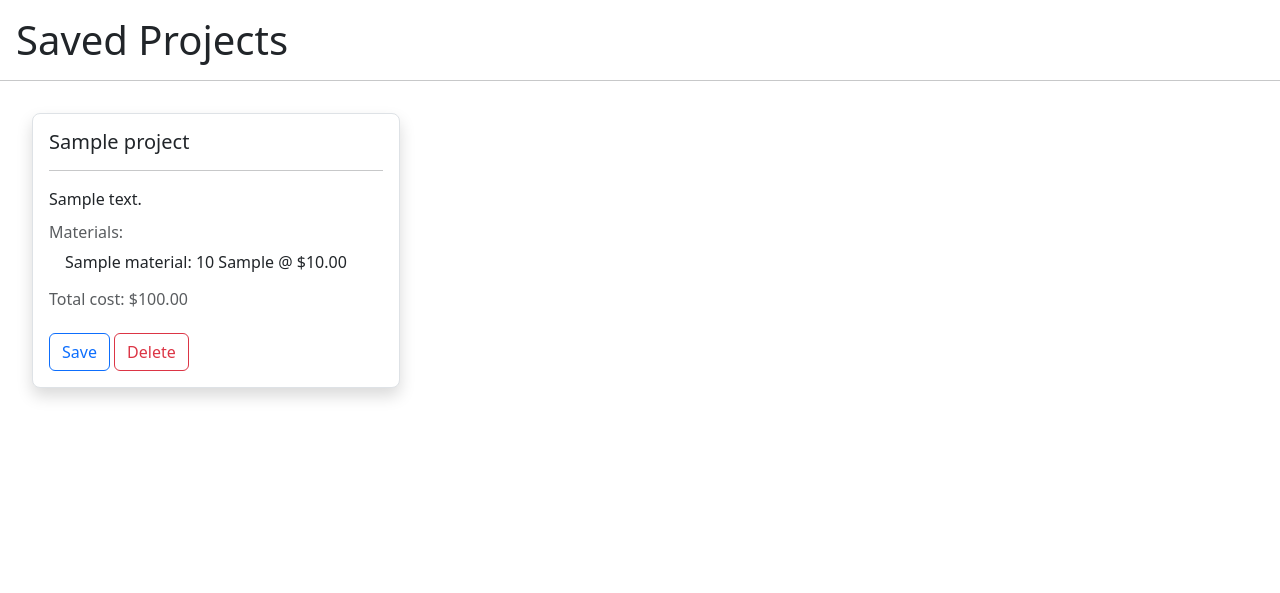
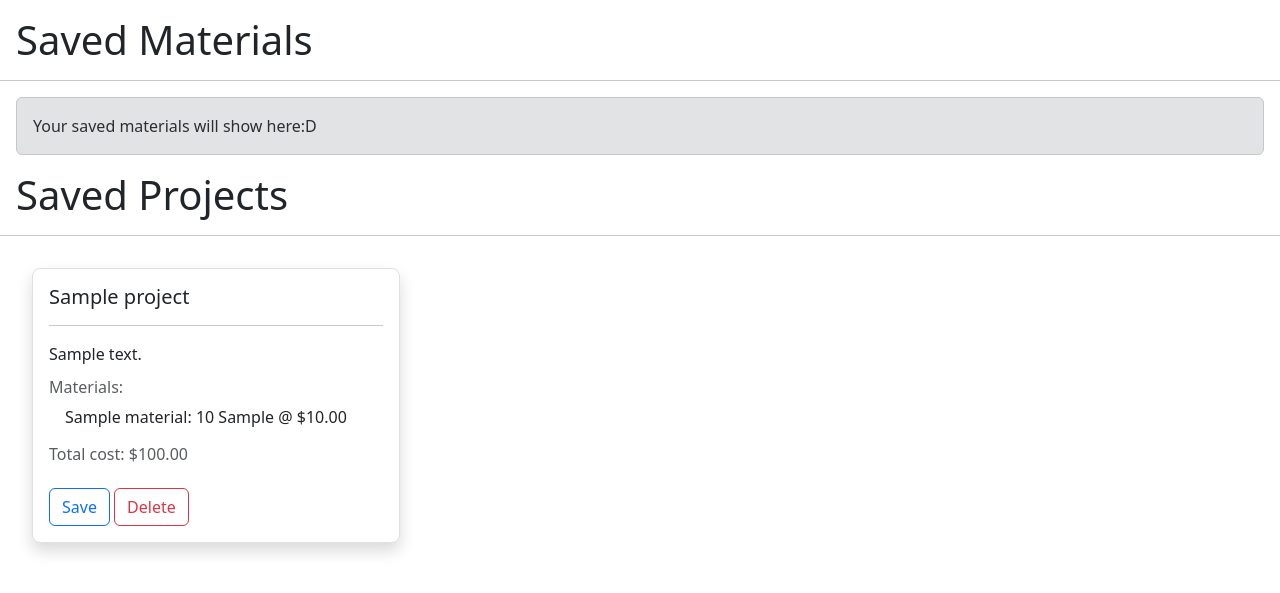
Before and after one commit to FernandoBorea/projectcalcpro, a Django app: page / in a window 1280 px wide. Shown: the part 56-649 px from the top of the page. Run offline with Django 4.2, Linux system fonts and the light colour scheme; a user stored in the database is signed in; tables that the repository leaves empty hold one stand-in row (values such as "Sample post").

Commit message:
Reintroduced saved materials to project

```diff
--- a/projectcalculator/templates/projectcalculator/index.html
+++ b/projectcalculator/templates/projectcalculator/index.html
@@ -1,6 +1,65 @@
 {% extends 'projectcalculator/layout.html' %}
 
 {% block body %}
+
+    <h1 class="m-3">Saved Materials</h1>
+    <hr>
+
+        <div class="m-3 materials-card-container">
+
+            {% if not materials_page_obj %}
+                <div class="alert alert-secondary">Your saved materials will show here:D</div>
+            {% else %}
+
+                <div class="row row-cols-3">
+
+                    {% for material in materials_page_obj %}
+                        <div class="material-{{ material.id }}-container">
+                            <div class="material-card-container card shadow border border-1 rounded-3 col m-3">
+                                <div class="card-body">
+                                    <h5 class="card-title">{{ material.name }}</h5>
+                                    <hr>
+                                    <p class="card-text">{{ material.description }}</p>
+                                    <h6 class="card-subtitle mb-3 text-body-secondary">${{ material.price }}/{{ material.unit }}</h6>
+                                    <a href="/edit_material/{{ material.id }}" class="btn btn-outline-secondary" role="button">Edit</a>
+                                    <button class="btn btn-outline-danger delete-material" data-material-id="{{ material.id }}">Delete</button>
+                                </div>
+                            </div>
+                        </div>
+                    {% endfor %}
+
+                </div>
+
+                {% if materials_page_obj.num_pages > 1 %}
+                    <div class="pagination-container">
+                        <nav aria-label="Material page navigation">
+                            <ul class="pagination">
+                                {% if materials_page_obj.has_previous %}
+                                    <li class="page-item"><a class="page-link" href="?page={{ materials_page_obj.previous_page_number }}">Previous</a></li>
+                                {% else %}
+                                    <li class="page-item disabled"><a class="page-link" href="?page={{ materials_page_obj.number }}">Previous</a></li>
+                                {% endif %}
+
+                                {% for page in paginator_range %}
+                                    {% if page == materials_page_obj.number %}
+                                        <li class="page-item active"><a class="page-link" href="?page={{ page }}">{{ page }}</a></li>
+                                    {% else %}
+                                        <li class="page-item"><a class="page-link" href="?page={{ page }}">{{ page }}</a></li>
+                                    {% endif %}
+                                {% endfor %}
+
+                                {% if materials_page_obj.has_next %}
+                                    <li class="page-item"><a class="page-link" href="?page={{ materials_page_obj.next_page_number}}">Next</a></li>
+                                {% else %}
+                                    <li class="page-item disabled"><a class="page-link" href="?page={{ materials_page_obj.number }}">Next</a></li>
+                                {% endif %}
+                            </ul>
+                        </nav>
+                    </div>
+                {% endif %}
+            {% endif %}
+        </div>
+
 
     <h1 class="m-3">Saved Projects</h1>
     <hr>
```
